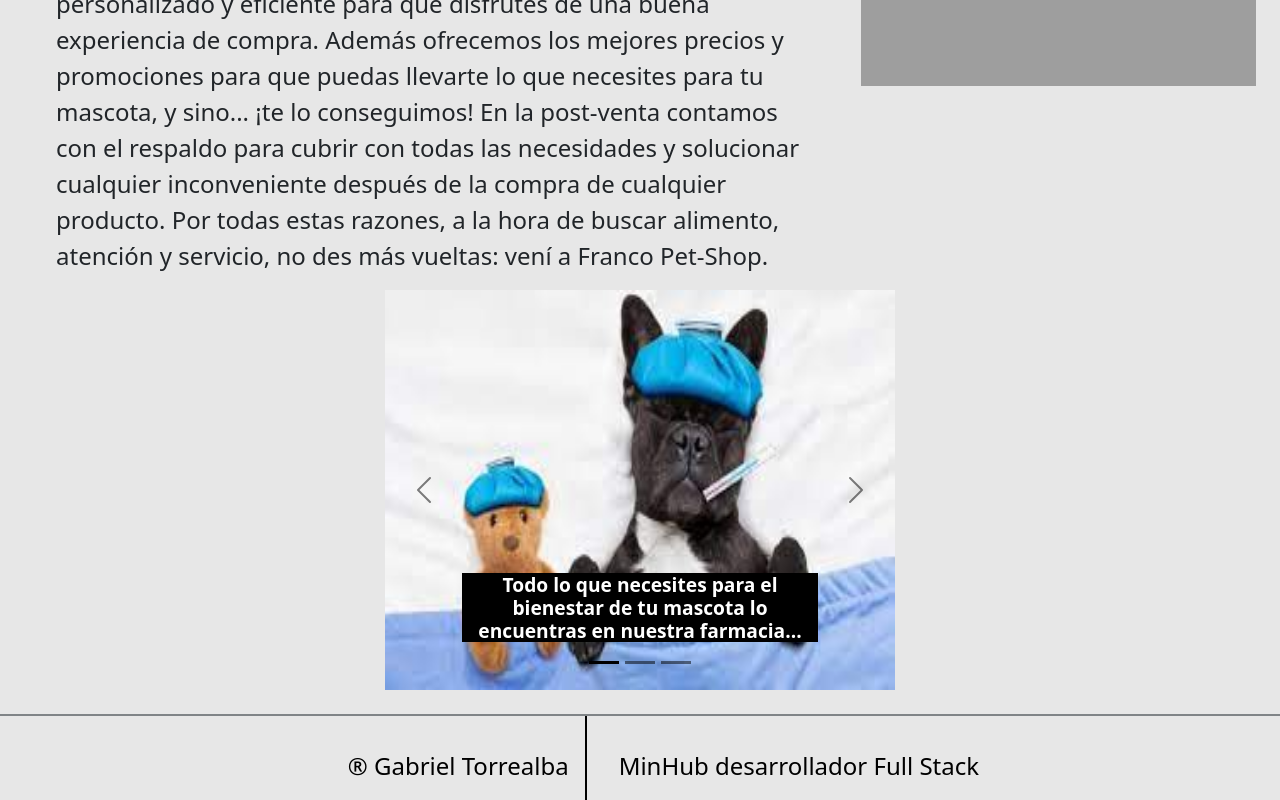
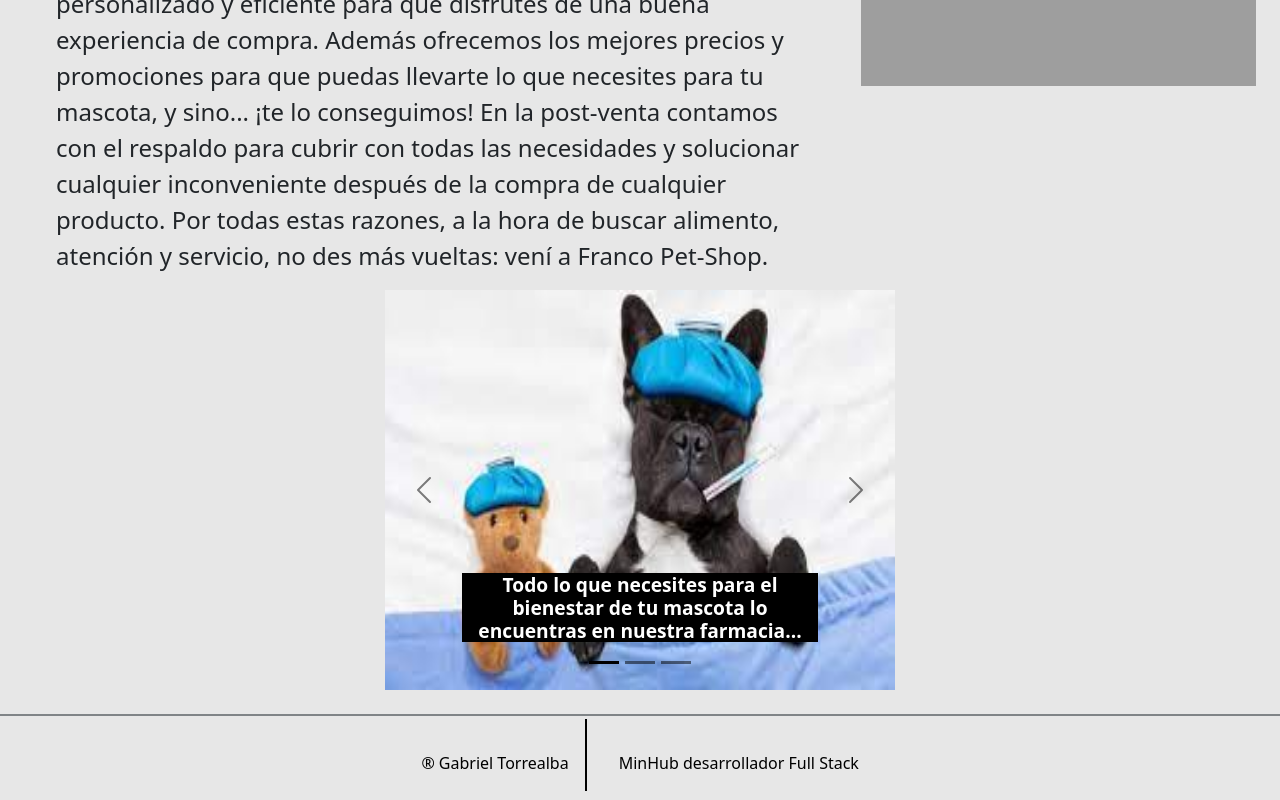
Before and after one commit to gabrieltorrealba/Challenge-1, a plain HTML site: page index.html in a window 1280 px wide. Shown: the part 592-1392 px from the top of the page. Drawn offline with nearby package versions, Linux system fonts and the light colour scheme; no server answers; grey boxes are pictures that could not be loaded.

Commit message:
cambio css

```diff
--- a/styles/styles.css
+++ b/styles/styles.css
@@ -132,7 +132,7 @@ footer{
     border-right: 2px solid black !important;
 }
 p#pie, p.pie{
-    font-size: 1.5rem !important;
+    font-size: 1rem !important;
     color: black;
     padding-bottom: 1rem !important;
     /* margin-bottom: 1rem !important; */
```
